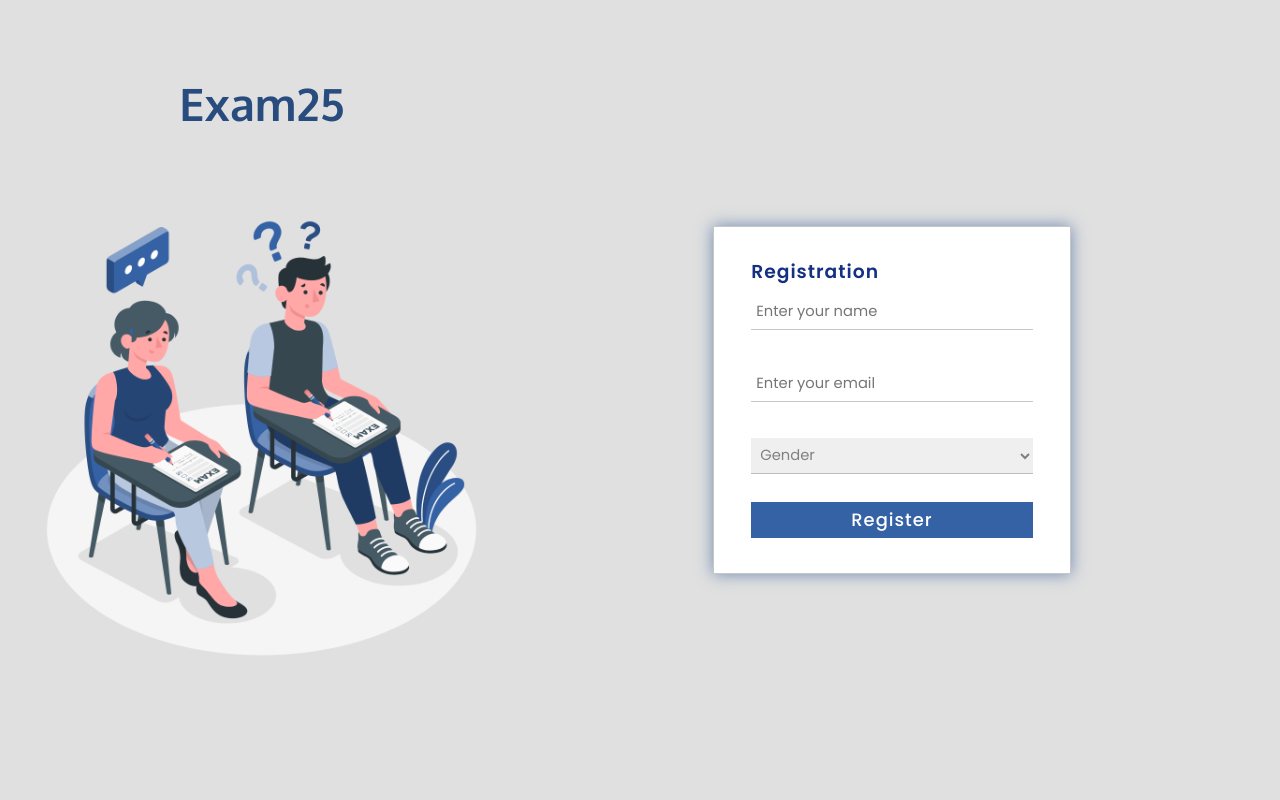
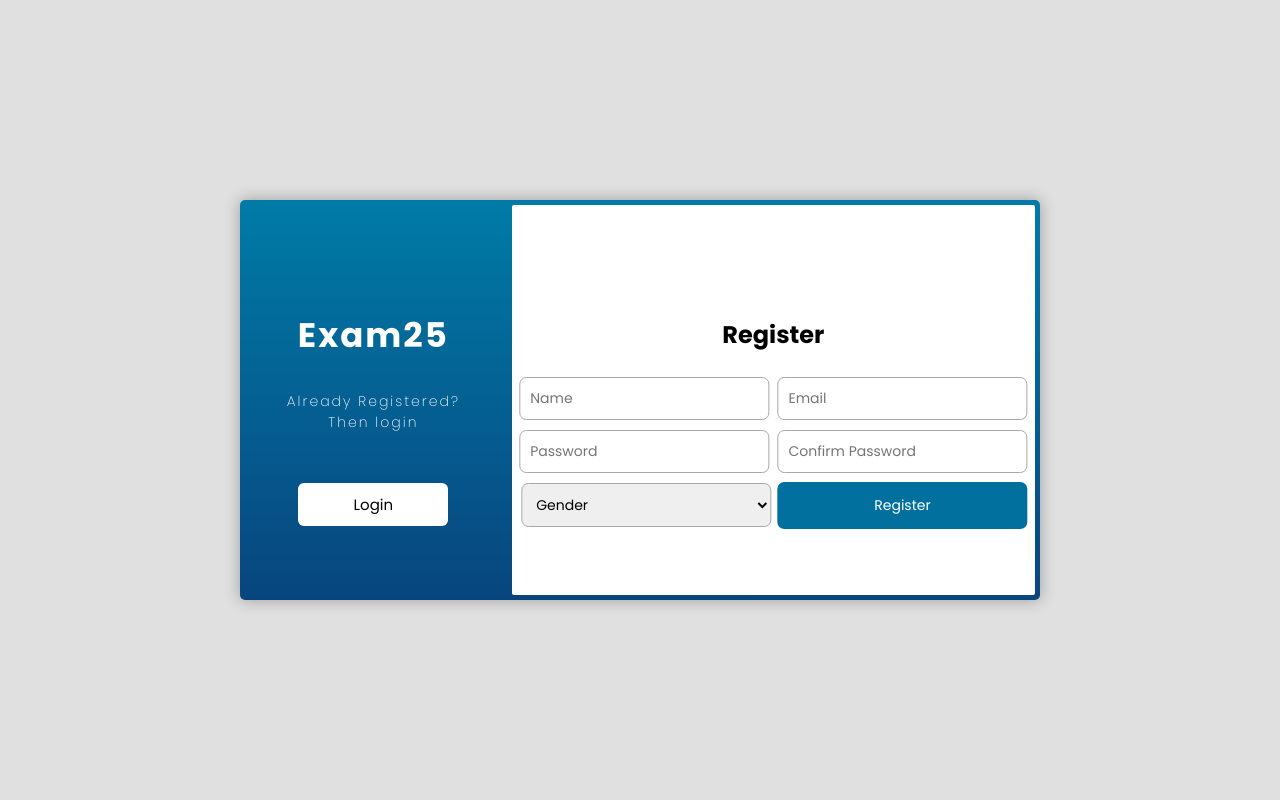
Before and after one commit to AkbarAli-Khorajiya/FinalYear-Test-Project, a PHP site: page /student_reg.php in a window 1280 px wide. Run offline with PHP 8.4, Linux system fonts and the light colour scheme.

Commit message:
new design completed for registration form.     also done insertion in data base with validation.

```diff
--- a/css/student_reg.css
+++ b/css/student_reg.css
@@ -6,104 +6,153 @@
     padding: 0;
     box-sizing: border-box;
     font-family: 'Poppins',sans-serif;
-    list-style: none;
 }
 body
 {
     height: 100vh;
-    display: grid;
-    grid-template-columns: 40% auto;
-    padding: 10px;
-    background-color: #e0e0e0;
-}
-header
-{
-    display:flex;
-    justify-content: space-evenly;
+    display: flex;
+    justify-content: center;
     align-items: center;
-    flex-flow: column;
-    height: 90vh;
-}
-header span
-{
-    font-family: 'Oxygen', sans-serif;
-    font-size: 3.5vw;
-    color:rgb(41, 76, 127);
-    text-decoration: none;
-    cursor:pointer;
-}
-header img
-{
-  height: 65%;
-  width: 95%;
-  object-fit: contain;
-  aspect-ratio: 19/6;
+    background-color: rgb(224, 224, 224);
 }
 .container
 {
-    display: flex;
-    justify-content: center;
-    align-items: center;
-    flex-flow: column wrap;
+    display: grid;
+    grid-template-columns: 1fr 2fr;
+    background-color: red;
+    background: linear-gradient(to bottom,rgb(0,123,167), rgb(8,69,126));
+    width: 800px;
+    height: 400px;
+    margin: 10% auto;;
+    border-radius: 5px;
+    box-shadow: 0px 0px 15px rgba(70, 70, 70, 0.445);
 }
-.container form
+.content-holder
 {
-    display: flex;
-    justify-content: center;
-    align-items: center;
-    flex-direction: column;
-    /* height: 48vh; */
-    padding: 15px 20px 20px 20px;
-    width: 28vw;
+    text-align: center;
+    color: white;
+    font-size: 14px;
+    font-weight: lighter;
+    letter-spacing: 2px;
+    margin-top: 15%;
+    padding: 50px 20px;
+}
+.content-holder h2
+{
+    font-size: 34px;
+    margin: 20px auto;
+}
+
+.content-holder p
+{
+    margin: 30px auto;
+}
+.content-holder button
+{
+    border:none;
+    font-size: 15px;
+    padding: 10px;
+    border-radius: 6px;
     background-color: white;
-    border: 1px solid rgba(94, 93, 93, 0.342);
-    box-shadow: 0px 0px 15px #315a97a3;
+    width: 150px;
+    margin: 20px auto;
+    /* box-shadow:0px 0px 5px #181818d9; */
+    transition: 200ms linear 0s all;
+    cursor: pointer;
+    &:hover{
+      background-color: rgb(233, 231, 231);
+      box-shadow:0px 0px 5px #666666c4 inset;
+    }
 }
-.container form ul li h3
+.box-2{
+  background-color: white;
+  border-radius: 2px;
+  margin: 5px;
+  /* height: 93%; */
+}
+.login-form-container
 {
-    color: #133083;
-    letter-spacing: 1;
-    font-weight: 600;
+    text-align: center;
+    margin-top: 10%;
+    display: none;
 }
-.container form ul li .style
+.login-form-container h1
 {
-    border: unset;
+    color: black;
+    font-size: 24px;
+    padding: 20px;
+}
+.input-field
+{
+    margin: 5px 2px;
+    box-sizing: border-box;
+    font-size: 14px;
+    padding: 10px;
+    border-radius: 7px;
+    border: 1px solid rgb(168, 168, 168);
+    width: 250px;
     outline: none;
-    height: 2.8vw;
-    width: 22vw;
-    font-size: 1.15vw;
-    color: grey;
-    margin-top: 1vh;
-    margin-bottom: 3.5vh;
-    padding-left: 5px;
-    border-bottom: 1px solid rgba(94, 93, 93, 0.342);
 }
-.container form ul li input[type=submit]
+.login-button{
+    box-sizing: border-box;
+    color: white;
+    font-size: 14px;
+    padding: 13px;
+    border-radius: 7px;
+    border: none;
+    width: 250px;
+    outline: none;
+    background-color: rgb(0 127 175);
+    transition: 200ms linear 0s all;
+    cursor: pointer;
+    &:hover{
+      background-color: rgb(3, 139, 189);
+    }
+}
+.button-1
 {
-    height: 2.8vw;
-    width: 22vw;
-    font-size: 1.4vw;
-    font-weight: 500;
-    letter-spacing: 1;
+    display: none;
+}
+.register-form-container
+{
+    position: relative;
+    top: 56%;
+    left: 50%;
+    transform: translate(-50%,-60%);
+    text-align: center;
+    /* display: none; */
+}
+.register-form-container h1
+{
+    color: black;
+    font-size: 24px;
+    padding: 20px;
+}
+.register-button
+{
+    box-sizing: border-box;
     color: white;
-    background-color: rgb(53, 98, 165);
+    font-size: 14px;
+    padding: 13px;
+    border-radius: 7px;
     border: none;
-    transition: all 200ms linear 0s;
+    width: 250px;
+    outline: none;
+    background-color:rgb(1 112 159);
+    transition:200ms linear 0s all;
     cursor: pointer;
+    &:hover{
+      background-color:rgb(3, 134, 190);
+    }
 }
-.container form ul li input[type=submit]:hover
-{
-    background-color: rgb(67, 119, 197);
-
-}
-.container form .msg
+.register-form-container .msg
 {
     align-self: self-start;
     width: 100%;
     border-radius: 4px;
     margin-bottom: 15px;
 }
-.container form .msg .success
+.register-form-container .msg .success
 {
     background: #3db952;
     margin: 0px 20px;
@@ -113,7 +162,7 @@ header img
     font-size: 15px;
     letter-spacing: 1px;
 }
-.container form .msg .error
+.register-form-container .msg .error
 {
     background: #eb5151;
     margin: 0px 20px;
--- a/student_reg.php
+++ b/student_reg.php
@@ -11,35 +11,68 @@
     </script>
 </head>
 <body>
-    <header>
-        <span onclick="window.location.href = 'index.php';">Exam25</span>
-        <img src="image/3.png" alt="">
-    </header>
     <div class="container">
-        <form action="javascript:void(0)" id="std-reg-form">
-            <div class="msg">
-                <div>
+        <!--Data or Content-->
+        <div class="box-1">
+            <div class="content-holder">
+                <h2>Exam25</h2>
+                <p class="sub-content">Already Registered?<br/>Then login</p>
+                <button class="button-1" onclick="register()">Register</button>
+                <button class="button-2" onclick="login()">Login</button>
+            </div>
+        </div>
+        <!--Forms-->
+        <div class="box-2">
+            <!--Create Container for Signup form-->
+            <div class="register-form-container">
+                <div class="msg">
+                    <div></div>
                 </div>
-            </div>
-            <ul>
-                <li> <h3>Registration</h3> </li>
-                <li> <input type="text" class="style" id="name" name="name" placeholder="Enter your name" required> </li>
-                <li> <input type="email" class="style" id="email" name="email" placeholder="Enter your email" required> </li>
-                <li>
-                    <select name="gender" id="gender" class="style" required>
+                <h1>Register</h1>
+                <form id="std-reg-form">
+                    <input type="text" name="name" placeholder="Name" class="input-field" required>
+                    <input type="email" name="email" placeholder="Email" class="input-field" required>
+                    <input type="password" name="password" placeholder="Password" class="input-field" required>
+                    <input type="password" name="confirm-password" placeholder="Confirm Password" class="input-field" required>
+                    <select name="gender" name="gender" class="input-field" required>
                         <option value="">Gender</option>
                         <option value="Male">Male</option>
                         <option value="Female">Female</option>
-                        <option value="Others">Others</option>
+                        <option value="Other">Other</option>
                     </select>
-                </li>
-                <li> <input type="submit" value="Register" name="register"></li>
-                <li class="msg"></li>
-            </ul>
-        </form>
+                    <button class="register-button" id="submit-reg" type="submit">Register</button>
+                </form>
+            </div>
+            <div class="login-form-container">
+                <h1>Login</h1>
+                <input type="text" placeholder="Email" class="input-field">
+                <br><br>
+                <input type="password" placeholder="Password" class="input-field">
+                <br><br>
+                <button class="login-button" type="button">Login</button>
+            </div>
+        </div>
     </div>
 </body>
 <script>
     <?php include_once "js/stdOperation.js"; ?>
+    function register()
+    {
+        document.querySelector(".login-form-container").style.cssText = "display: none;";
+        document.querySelector(".register-form-container").style.cssText = "display: block;";
+        document.querySelector(".container").style.cssText = "background:linear-gradient(rgb(0,123,167), rgb(8,69,126))";
+        document.querySelector(".button-1").style.cssText = "display: none";
+        document.querySelector(".button-2").style.cssText = "display: block";
+        document.querySelector(".sub-content").innerHTML = "Already Registered?<br/>Then login";
+    };
+    function login()
+    {
+        document.querySelector(".register-form-container").style.cssText = "display: none;";
+        document.querySelector(".login-form-container").style.cssText = "display: block;";
+        document.querySelector(".container").style.cssText = "background: linear-gradient(to bottom,rgb(0,109,176), rgb(0,147,175))";
+        document.querySelector(".button-2").style.cssText = "display: none";
+        document.querySelector(".button-1").style.cssText = "display: block";
+        document.querySelector(".sub-content").innerHTML = "Not Register yet?<br/>Then Register";
+    };
 </script>
 </html>
```
Also changed, not shown: include/FrontEndOperation.php (+54 -3 lines).
